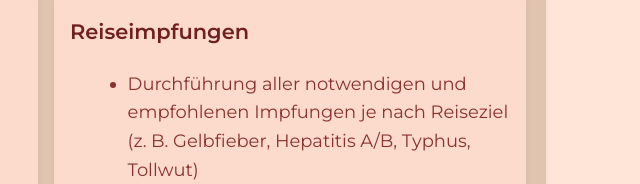
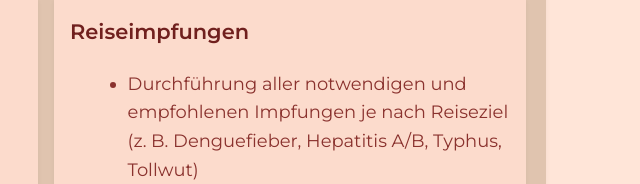
Before and after one commit to kstna23/weidenbornpraxis, a plain HTML site: page reisemedizin.html in a window 1280 px wide. Shown: the part 616-800 px from the top of the page, 594-1234 px from the left. Drawn offline with Linux system fonts and the light colour scheme.

Commit message:
Update reisemedizin.html

```diff
--- a/reisemedizin.html
+++ b/reisemedizin.html
@@ -135,7 +135,7 @@
         <section class="info-section">
           <h3>Reiseimpfungen</h3>
           <ul>
-            <li>Durchführung aller notwendigen und empfohlenen Impfungen je nach Reiseziel (z. B. Gelbfieber, Hepatitis A/B, Typhus, Tollwut)</li>
+            <li>Durchführung aller notwendigen und empfohlenen Impfungen je nach Reiseziel (z. B. Denguefieber, Hepatitis A/B, Typhus, Tollwut)</li>
             <li>Aufklärung zu Impfintervallen, Schutzdauer und möglichen Nebenwirkungen</li>
           </ul>
         </section>
```
